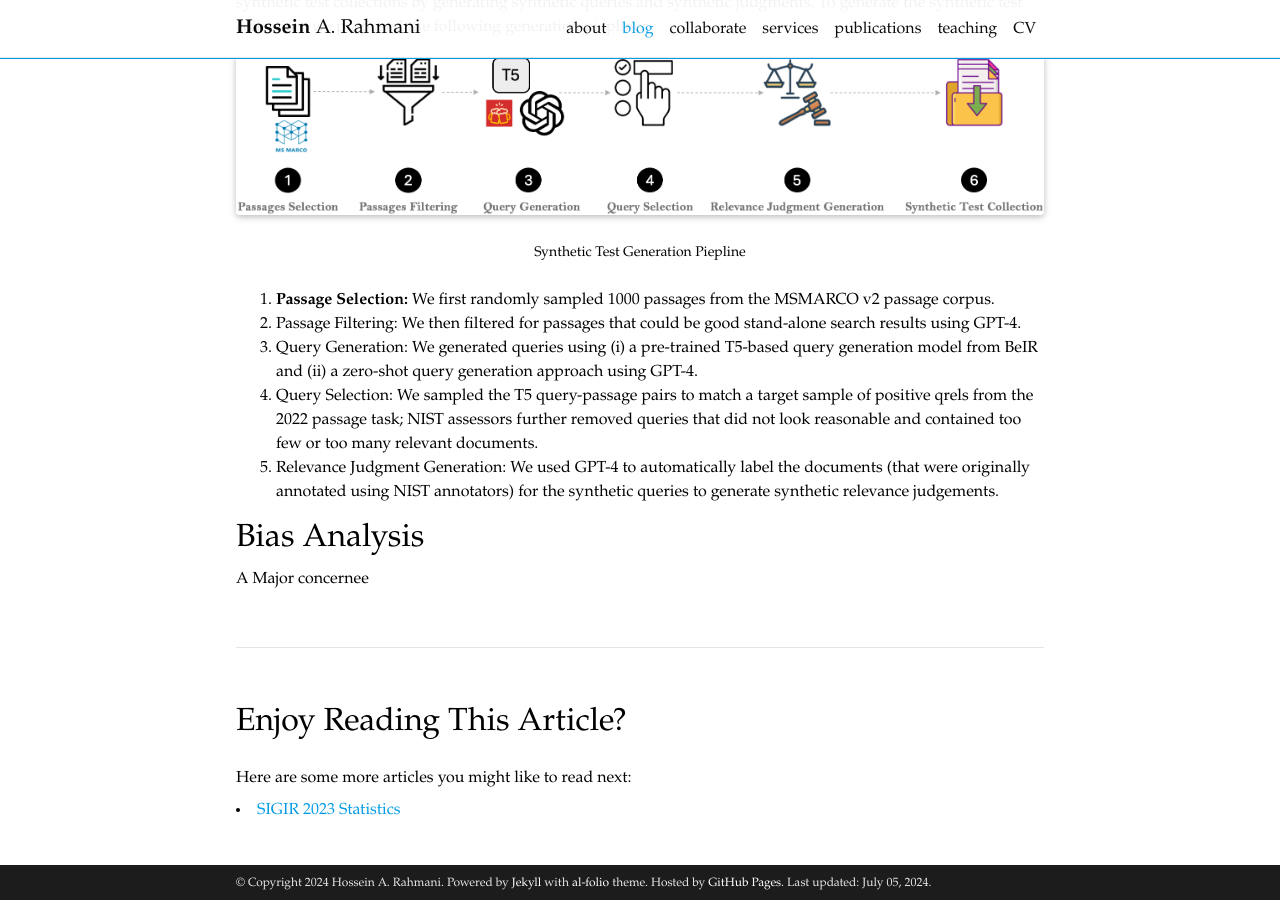
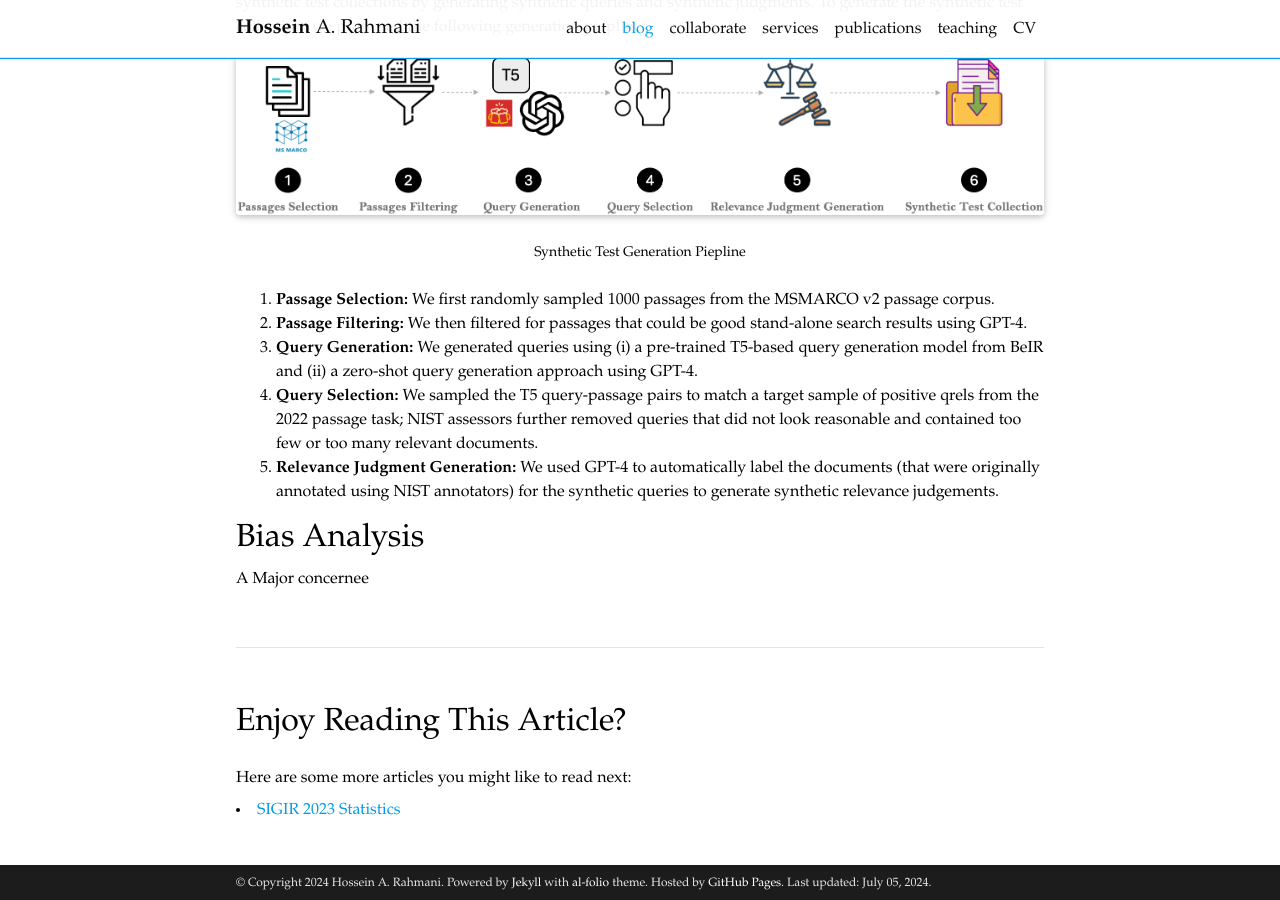
Before and after one commit to rahmanidashti/rahmanidashti.github.io, a Jekyll site: the page built from _posts/2024-07-05-paper-synthetic-test.md, in a window 1280 px wide and 900 px high, scrolled down 559 px. Built offline with Jekyll 4.4.1, drawn with Linux system fonts in a browser that asks for light colours; full-size pictures stand in for the smaller copies a plugin makes; comment, search, counter and statistics services are not loaded; a style sheet for code colours, icons or effects is not loaded.

Commit message:
Update 2024-07-05-paper-synthetic-test.md

```diff
--- a/_posts/2024-07-05-paper-synthetic-test.md
+++ b/_posts/2024-07-05-paper-synthetic-test.md
@@ -26,10 +26,10 @@
 </div>
 
 1. <span class="font-weight-bold">Passage Selection:</span> We first randomly sampled 1000 passages from the MSMARCO v2 passage corpus.
-2. __Passage Filtering:__ We then filtered for passages that could be good stand-alone search results using GPT-4.
-3. __Query Generation__: We generated queries using (i) a pre-trained T5-based query generation model from BeIR and (ii) a zero-shot query generation approach using GPT-4.
-4. __Query Selection:__ We sampled the T5 query-passage pairs to match a target sample of positive qrels from the 2022 passage task; NIST assessors further removed queries that did not look reasonable and contained too few or too many relevant documents.
-5. __Relevance Judgment Generation:__ We used GPT-4 to automatically label the documents (that were originally annotated using NIST annotators) for the synthetic queries to generate synthetic relevance judgements.
+2. <span class="font-weight-bold">Passage Filtering:</span> We then filtered for passages that could be good stand-alone search results using GPT-4.
+3. <span class="font-weight-bold">Query Generation:</span> We generated queries using (i) a pre-trained T5-based query generation model from BeIR and (ii) a zero-shot query generation approach using GPT-4.
+4. <span class="font-weight-bold">Query Selection:</span> We sampled the T5 query-passage pairs to match a target sample of positive qrels from the 2022 passage task; NIST assessors further removed queries that did not look reasonable and contained too few or too many relevant documents.
+5. <span class="font-weight-bold">Relevance Judgment Generation:</span> We used GPT-4 to automatically label the documents (that were originally annotated using NIST annotators) for the synthetic queries to generate synthetic relevance judgements.
 
 ## Bias Analysis
 A Major concernee
```
